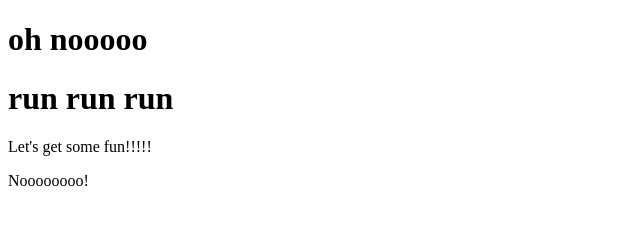
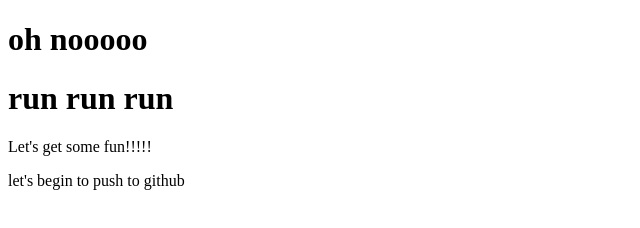
Before and after one commit to ShanHsinMu/project001, a plain HTML site: page index.html in a window 1280 px wide. Shown: the whole page, without its empty margins (0-640 px from the left). Drawn offline with Linux system fonts and the light colour scheme.

Commit message:
try to push

```diff
--- a/index.html
+++ b/index.html
@@ -10,6 +10,6 @@
     <h1>oh nooooo</h1>
     <h1>run run run</h1>
     <p>Let's get some fun!!!!!</p>
-    <p>Noooooooo!</p>
+    <p>let's begin to push to github</p>
 </body>
 </html>
```
